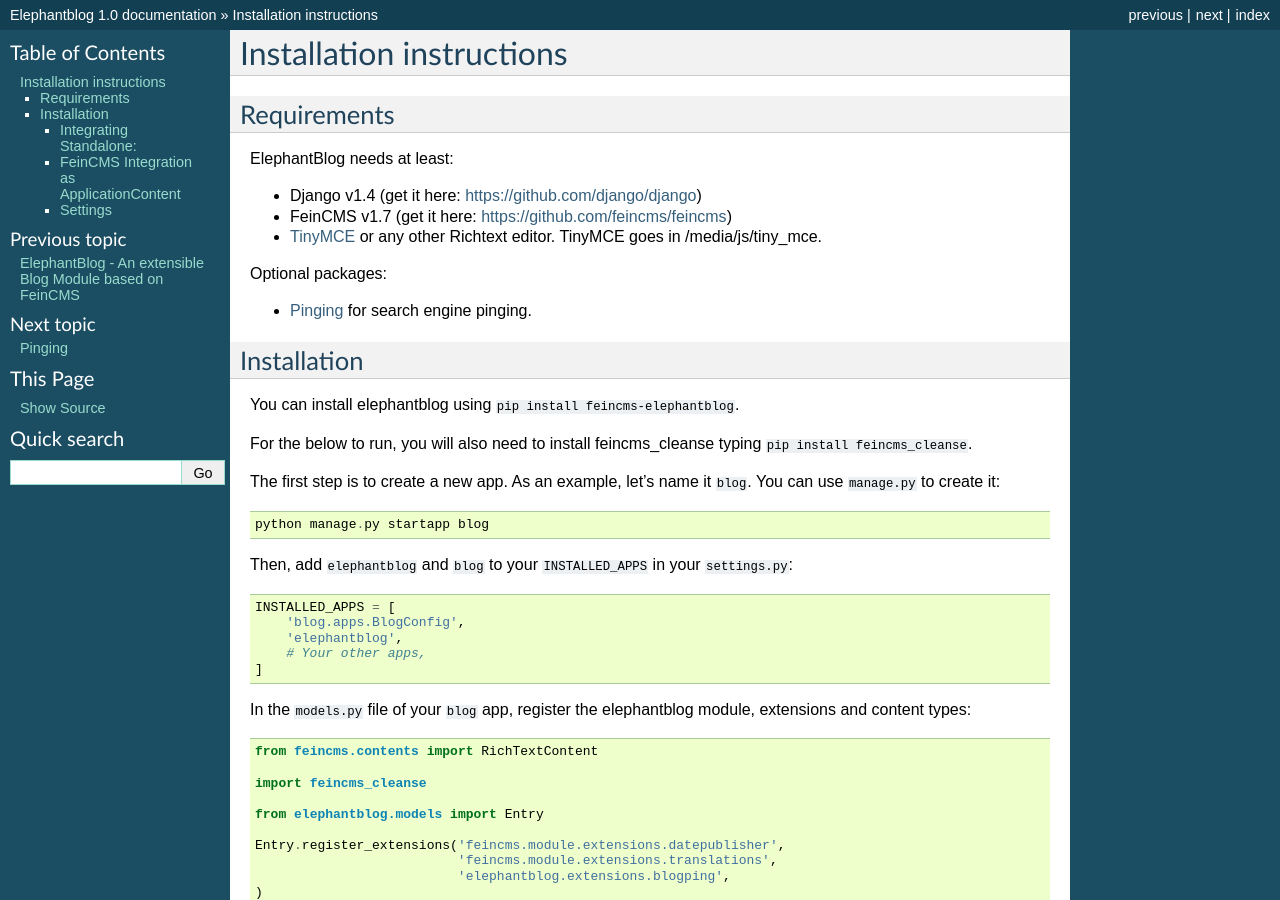
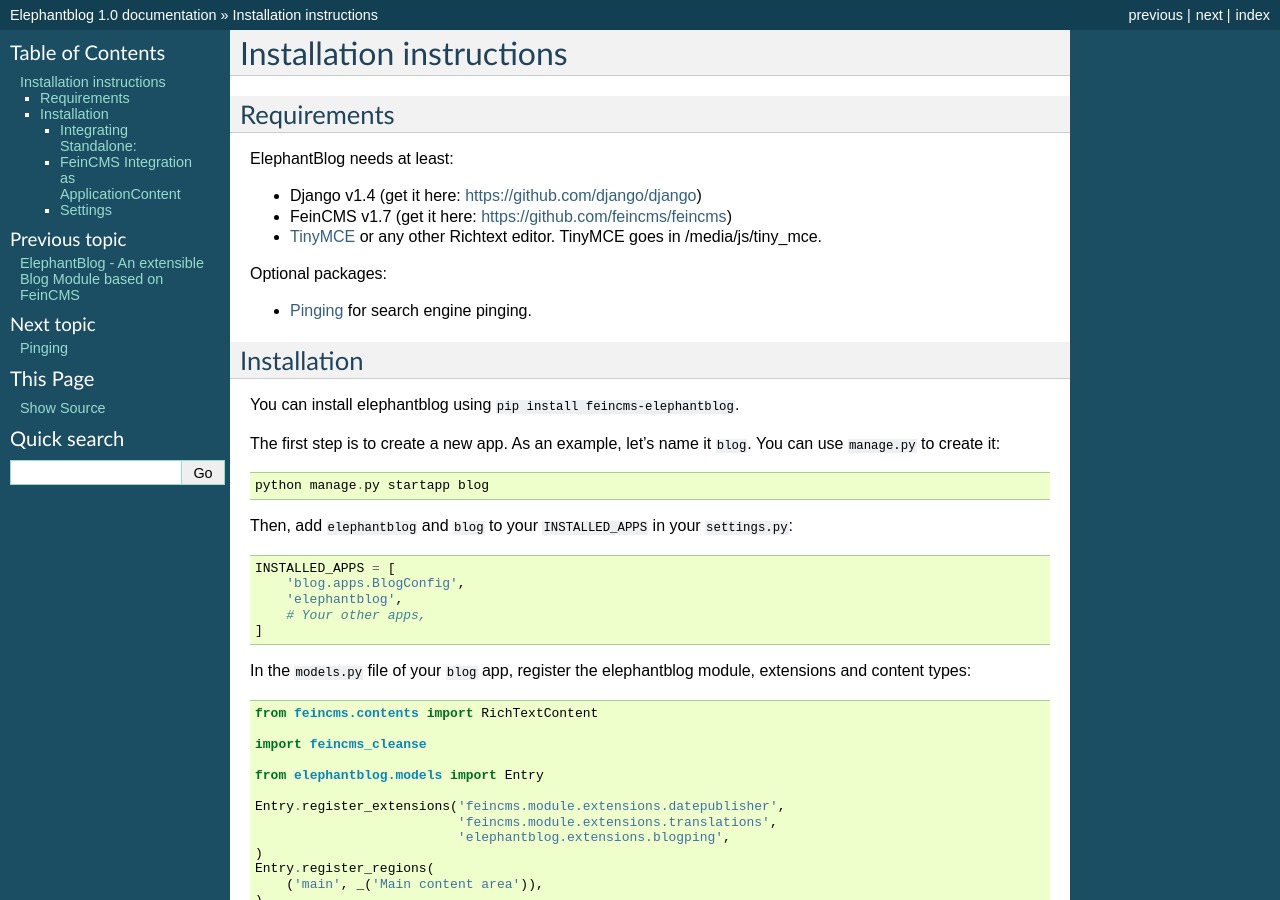
Before and after one commit to feincms/feincms-elephantblog, a Sphinx documentation site: the page built from docs/installation.rst, in a window 1280 px wide and 900 px high. Built offline with Sphinx 7.4.7, drawn with Linux system fonts in a browser that asks for light colours.

Commit message:
Update installation.rst

```diff
--- a/docs/installation.rst
+++ b/docs/installation.rst
@@ -26,8 +26,6 @@
 ============
 
 You can install elephantblog using ``pip install feincms-elephantblog``.
-
-For the below to run, you will also need to install feincms_cleanse typing ``pip install feincms_cleanse``.
 
 The first step is to create a new app. As an example, let's name it ``blog``. You can use ``manage.py`` to create it::
 
```
